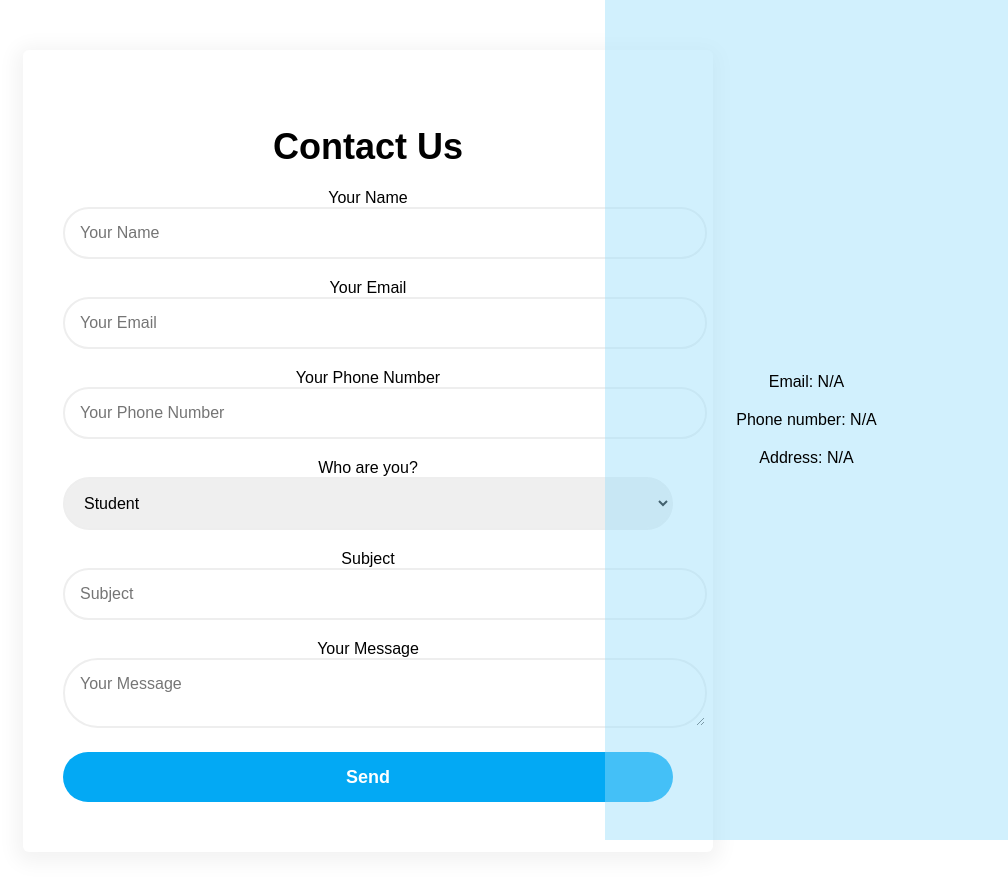
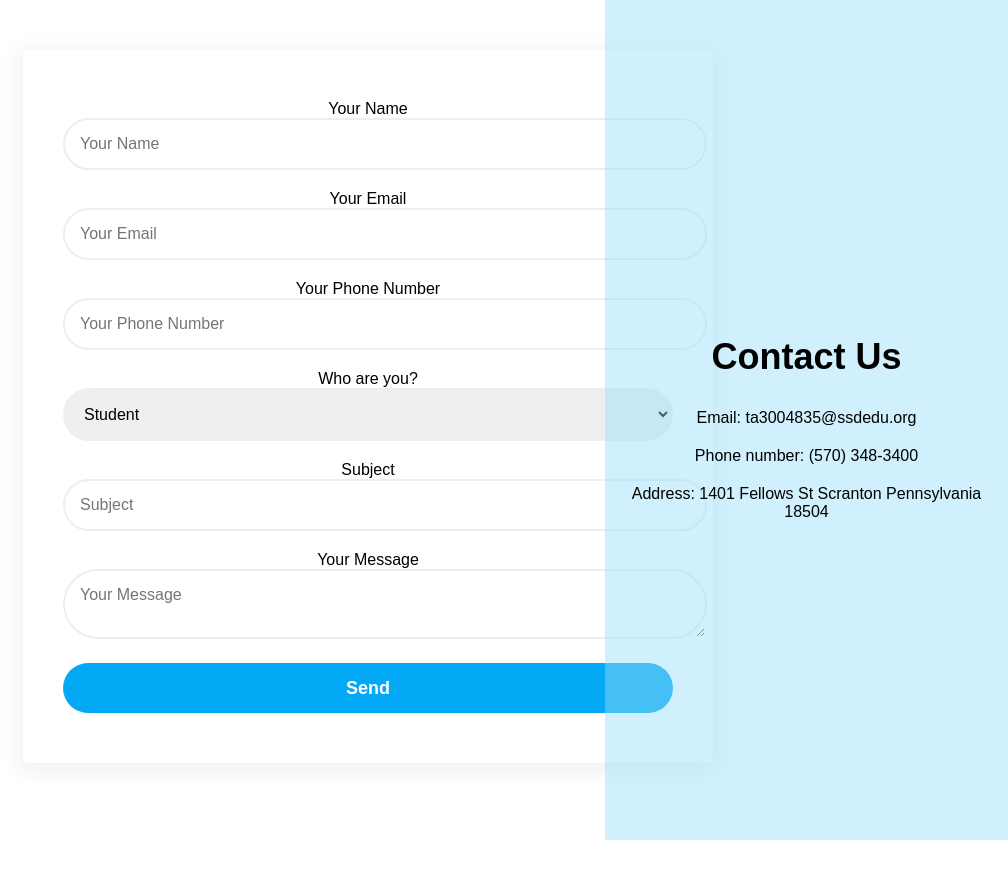
Before and after one commit to SSDEDU-WEB/Fully-Website-Codes, a plain HTML site: page index.html in a window 1280 px wide. Shown: the whole page, without its empty margins (272-1280 px from the left). After the commit the page ends 840 px from the top, so only its background shows below. Drawn offline with nearby package versions, Linux system fonts and the light colour scheme.

Commit message:
Update index.html

```diff
--- a/index.html
+++ b/index.html
@@ -104,7 +104,6 @@
 <body>
   <main class="contact_us_8">
     <div class="container-block form-wrapper">
-      <h1 class="text-blk contactus-head">Contact Us</h1>
       <form id="contactForm">
         <label for="name">Your Name</label>
         <input type="text" name="name" id="name" placeholder="Your Name" required>
@@ -133,9 +132,10 @@
       </form>
     </div>
     <div class="right-side-text">
-      <p>Email: N/A</p>
-      <p>Phone number: N/A</p>
-      <p>Address: N/A</p>
+            <h1 class="text-blk contactus-head">Contact Us</h1>
+      <p>Email: ta3004835@ssdedu.org</p>
+      <p>Phone number: (570) 348-3400</p>
+      <p>Address: 1401 Fellows St Scranton Pennsylvania 18504</p>
     </div>
   </main>
 </body>
```
